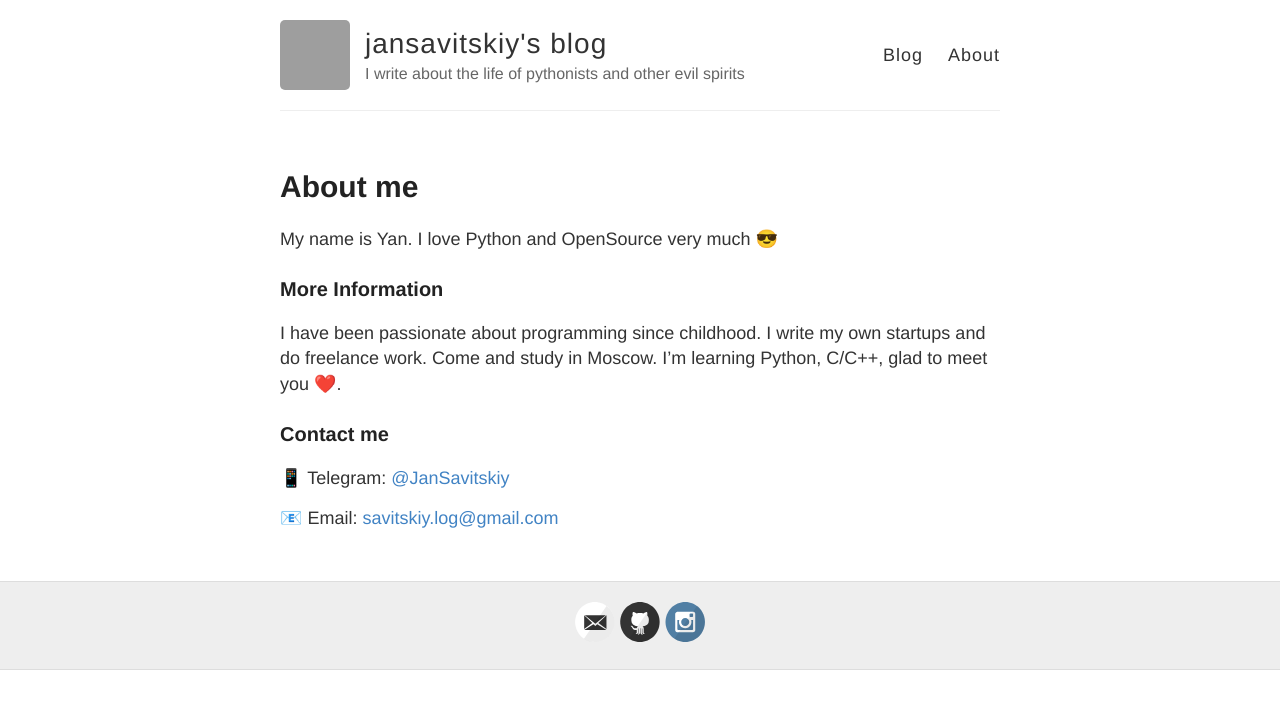
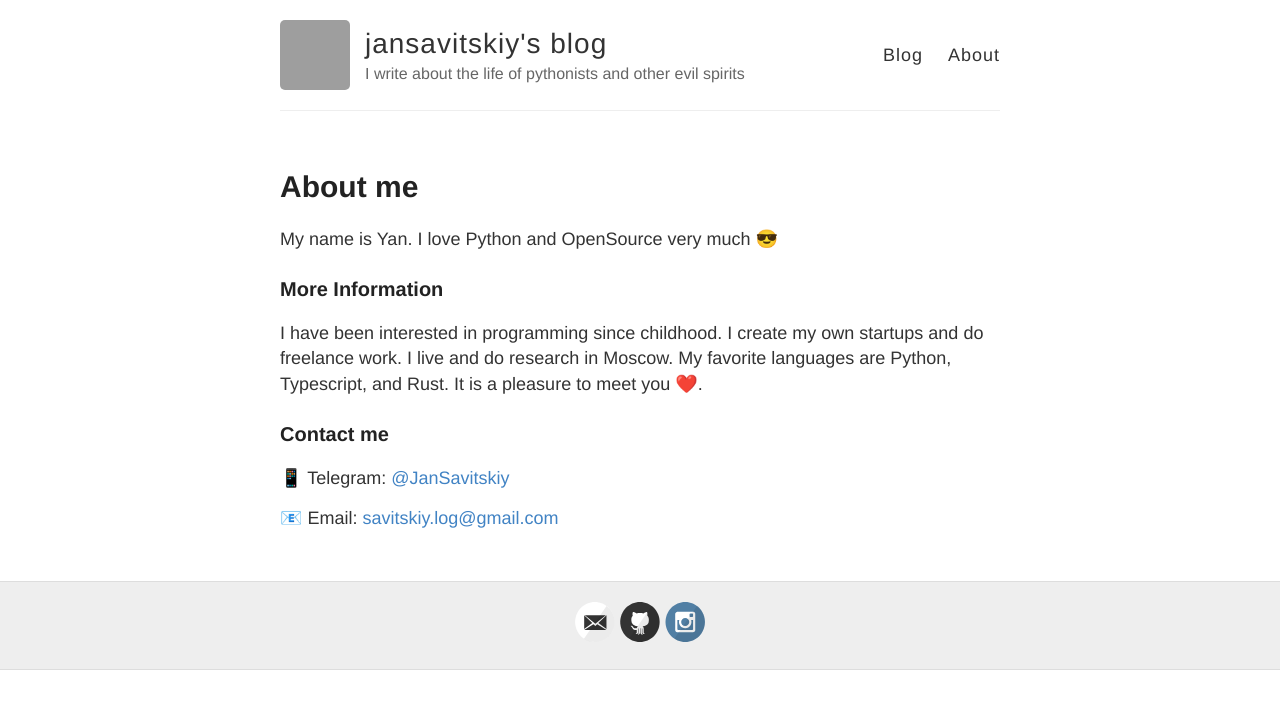
Before and after one commit to jansavitskiy/jansavitskiy.github.io, a Jekyll site: the page built from about.md, in a window 1280 px wide. Shown: the top 709 px of the page. Built offline with Jekyll 4.4.1, drawn with Linux system fonts in a browser that asks for light colours; grey boxes are pictures that could not be loaded.

Commit message:
Update about.md

```diff
--- a/about.md
+++ b/about.md
@@ -8,7 +8,7 @@ My name is Yan. I love Python and OpenSource very much 😎
 
 ### More Information
 
-I have been passionate about programming since childhood. I write my own startups and do freelance work. Come and study in Moscow. I'm learning Python, C/C++, glad to meet you ❤️.
+I have been interested in programming since childhood. I create my own startups and do freelance work. I live and do research in Moscow. My favorite languages are Python, Typescript, and Rust. It is a pleasure to meet you ❤️.
 
 ### Contact me
 
```
